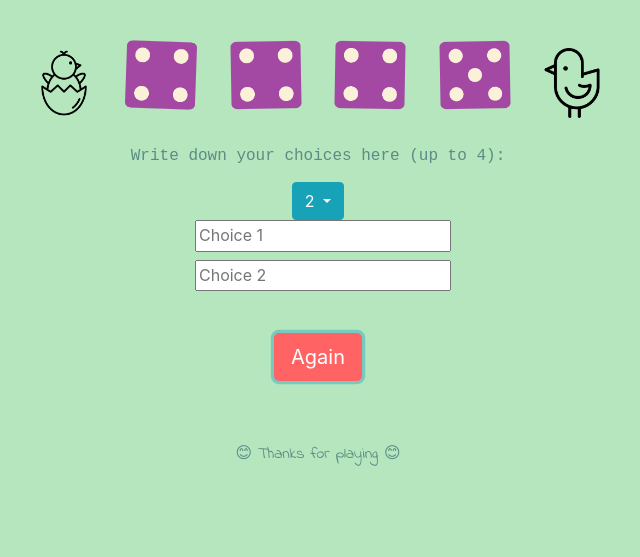
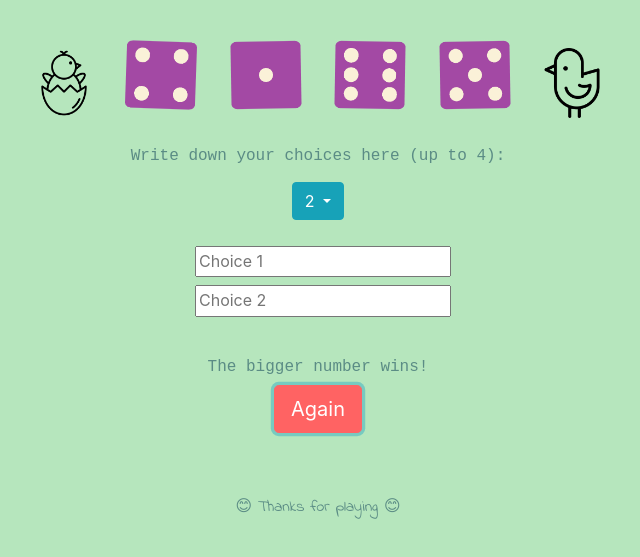
Before and after one commit to st3fz/diceey, a plain HTML site: page index.html in a window 1280 px wide. Both pictures are taken after a click on the button "Go". Shown: the part 101-658 px from the top of the page, without its empty margins (322-962 px from the left). Drawn offline with nearby package versions, Linux system fonts and the light colour scheme; a web font is replaced by a local one.

Commit message:
Add files via upload

```diff
--- a/index.html
+++ b/index.html
@@ -79,7 +79,7 @@
       </ul>
 
       <!-- Input Text Fields -->
-      <div class="container-inner">
+      <div class="container-inner">  <br>
         <input class="text-input-box" id="choice1" type="text" name="" value="" placeholder="Choice 1"> <br>
         <input class="text-input-box" id="choice2" type="text" name="" value="" placeholder="Choice 2"> <br>
         <input class="text-input-box invisible threeChoices" id="choice3" type="text" name="" value="" placeholder="Choice 3"> <br>
@@ -87,9 +87,9 @@
       </div>
     </div>
 
+  </div>
 
-
-  </div>
+  <h5>The bigger number wins!</h5>
   <!-- Submit Button -->
   <a href="" id="submit" class="btn btn-info btn-lg" role="button">Go</a>
 </div>
--- a/index.js
+++ b/index.js
@@ -80,7 +80,25 @@ console.log(noOfChoices);
 $("#submit").html("Again");
 
 // Rolling Dice
-  diceRoll();
+// 1st dice
+var randomNumber1 = Math.floor(Math.random() * 6 + 1);
+var Image1 = "dice" + randomNumber1 + ".png";
+document.querySelectorAll("img")[1].setAttribute("src", Image1);
+
+// 2nd dice
+var randomNumber2 = Math.floor(Math.random() * 6 + 1);
+var Image2 = "dice" + randomNumber2 + ".png";
+document.querySelectorAll("img")[2].setAttribute("src", Image2);
+
+// 3rd dice
+var randomNumber3 = Math.floor(Math.random() * 6 + 1);
+var Image3 = "dice" + randomNumber3 + ".png";
+document.querySelectorAll("img")[3].setAttribute("src", Image3);
+
+// 4th dice
+var randomNumber3 = Math.floor(Math.random() * 6 + 1);
+var Image4 = "dice" + randomNumber3 + ".png";
+document.querySelectorAll("img")[4].setAttribute("src", Image4);
 
 // Determining winner
 if (noOfChoices === "2") {if (randomNumber1 > randomNumber2) {$("#title").html(choice1 + "wins! 🏆");}
```
